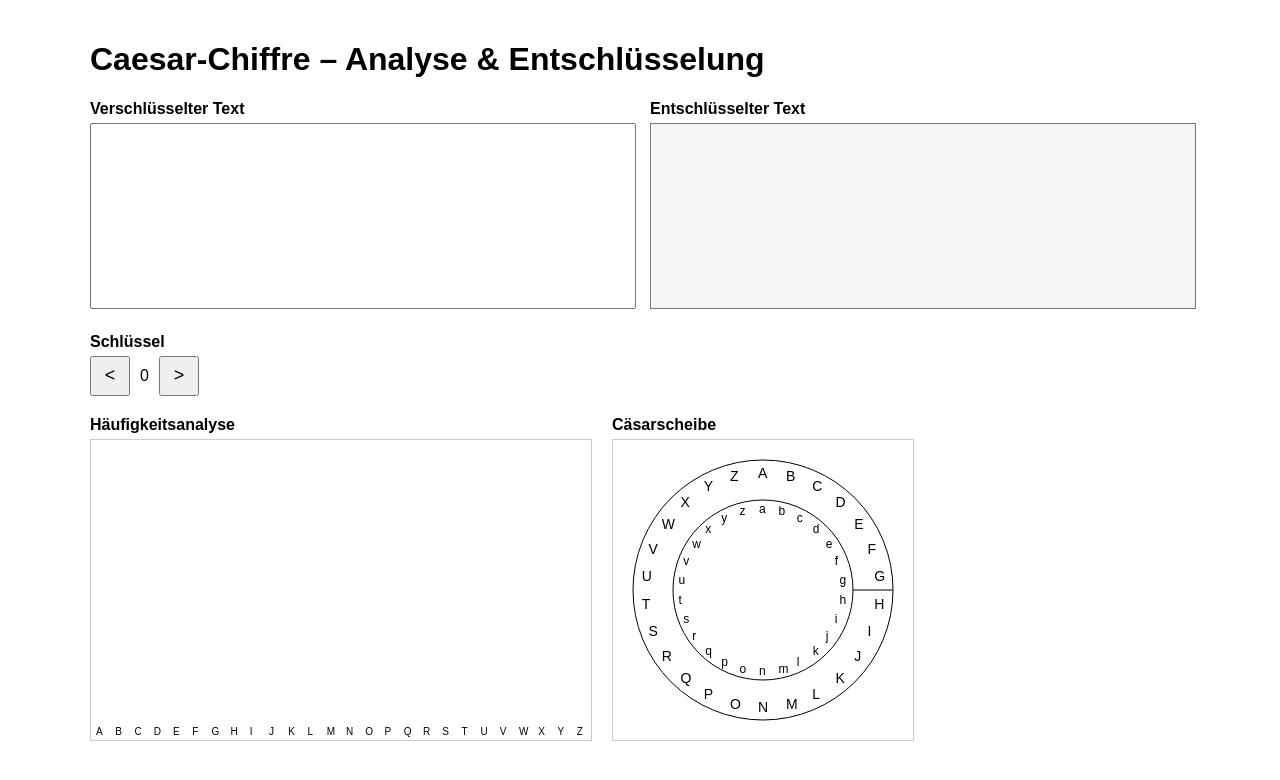
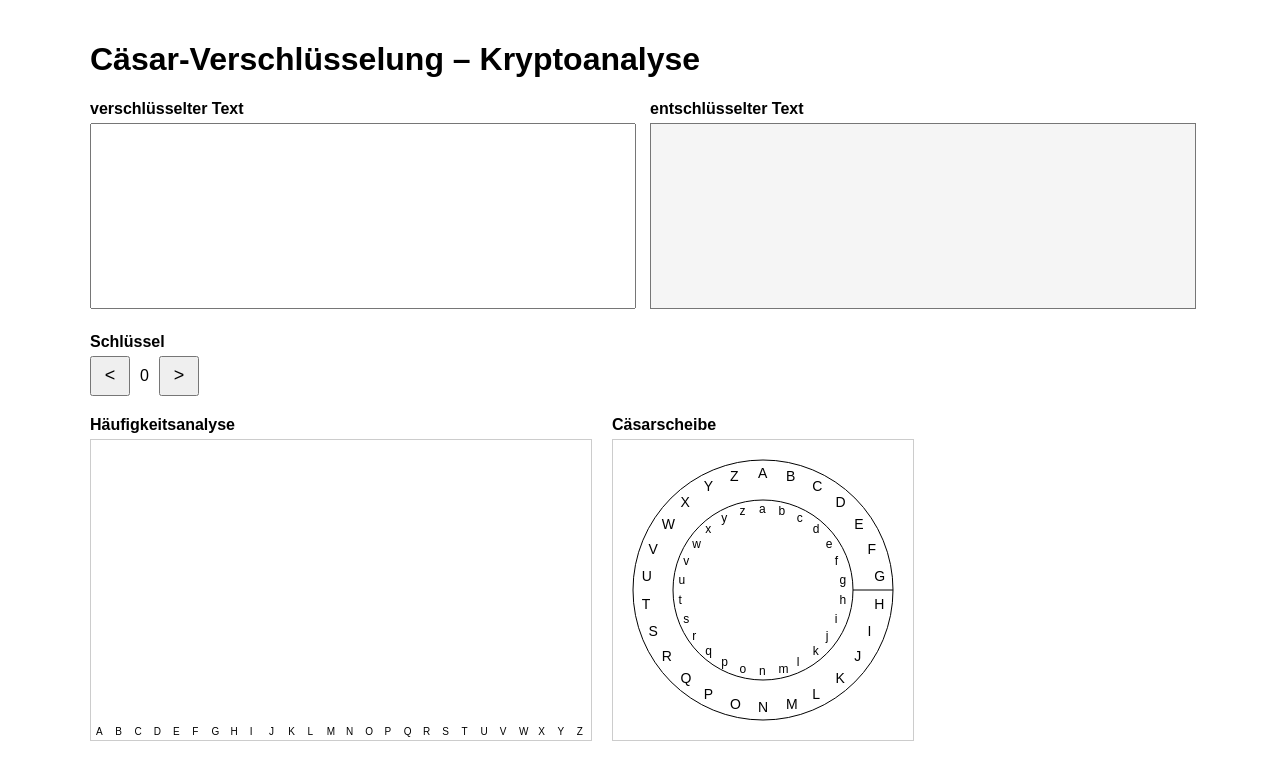
Before and after one commit to henrikbbb/Kryptoanalyse, a plain HTML site: page index.html in a window 1280 px wide. Drawn offline with Linux system fonts and the light colour scheme.

Commit message:
Add files via upload

```diff
--- a/index.html
+++ b/index.html
@@ -2,7 +2,7 @@
 <html lang="de">
 <head>
   <meta charset="UTF-8" />
-  <title>Caesar-Chiffre Analyse</title>
+  <title>Cäsar-Verschlüsselung – Kryptoanalyse</title>
   <style>
     body { font-family: Arial, sans-serif; margin: 20px; display: flex; justify-content: center; }
     .container { max-width: 1100px; width: 100%; }
@@ -46,15 +46,15 @@
 
 <div class="container">
 
-<h1>Caesar-Chiffre – Analyse & Entschlüsselung</h1>
+<h1>Cäsar-Verschlüsselung – Kryptoanalyse</h1>
 
 <div class="row text-row">
   <div>
-    <label>Verschlüsselter Text</label>
+    <label>verschlüsselter Text</label>
     <textarea id="ciphertext"></textarea>
   </div>
   <div>
-    <label>Entschlüsselter Text</label>
+    <label>entschlüsselter Text</label>
     <textarea id="plaintext" readonly></textarea>
   </div>
 </div>
```
